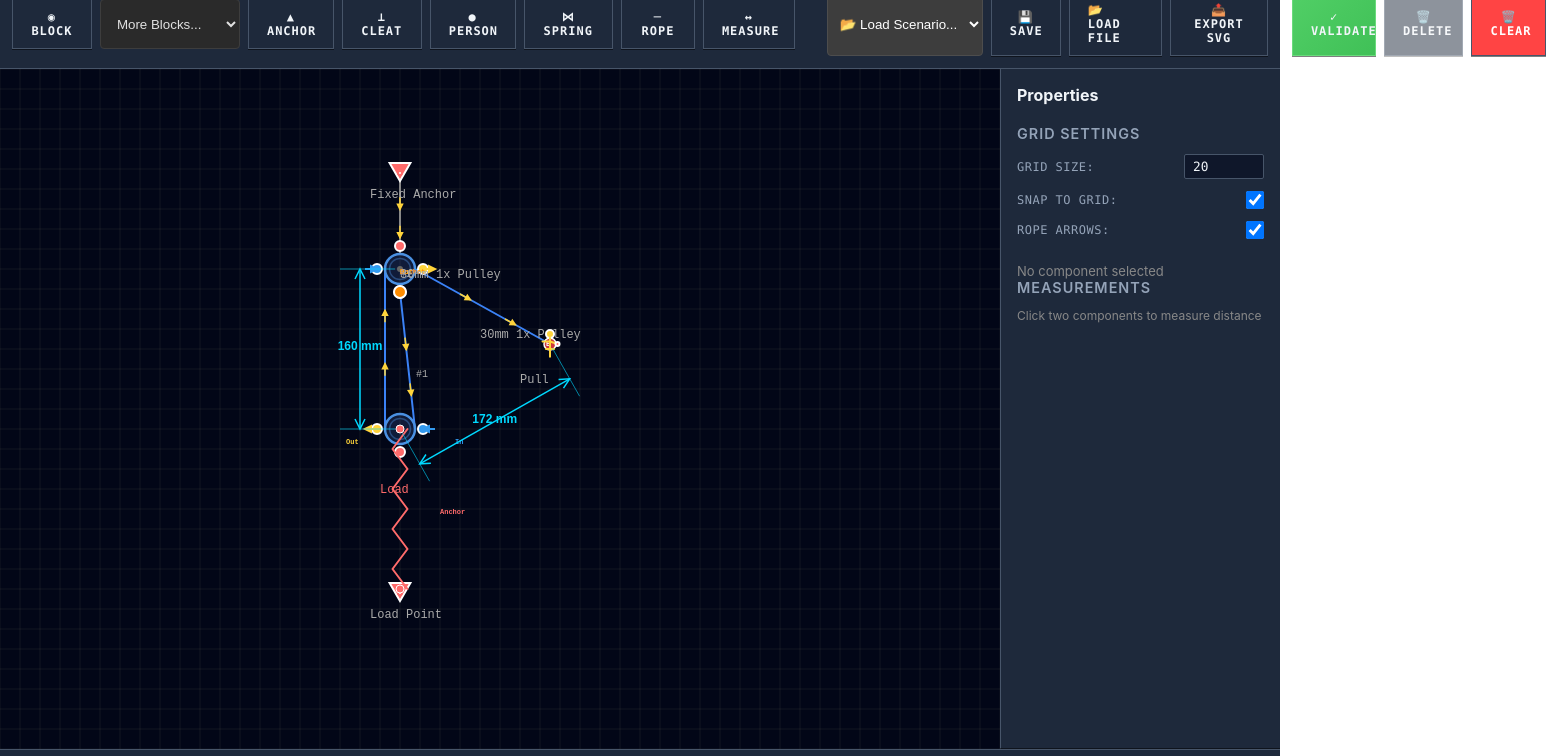
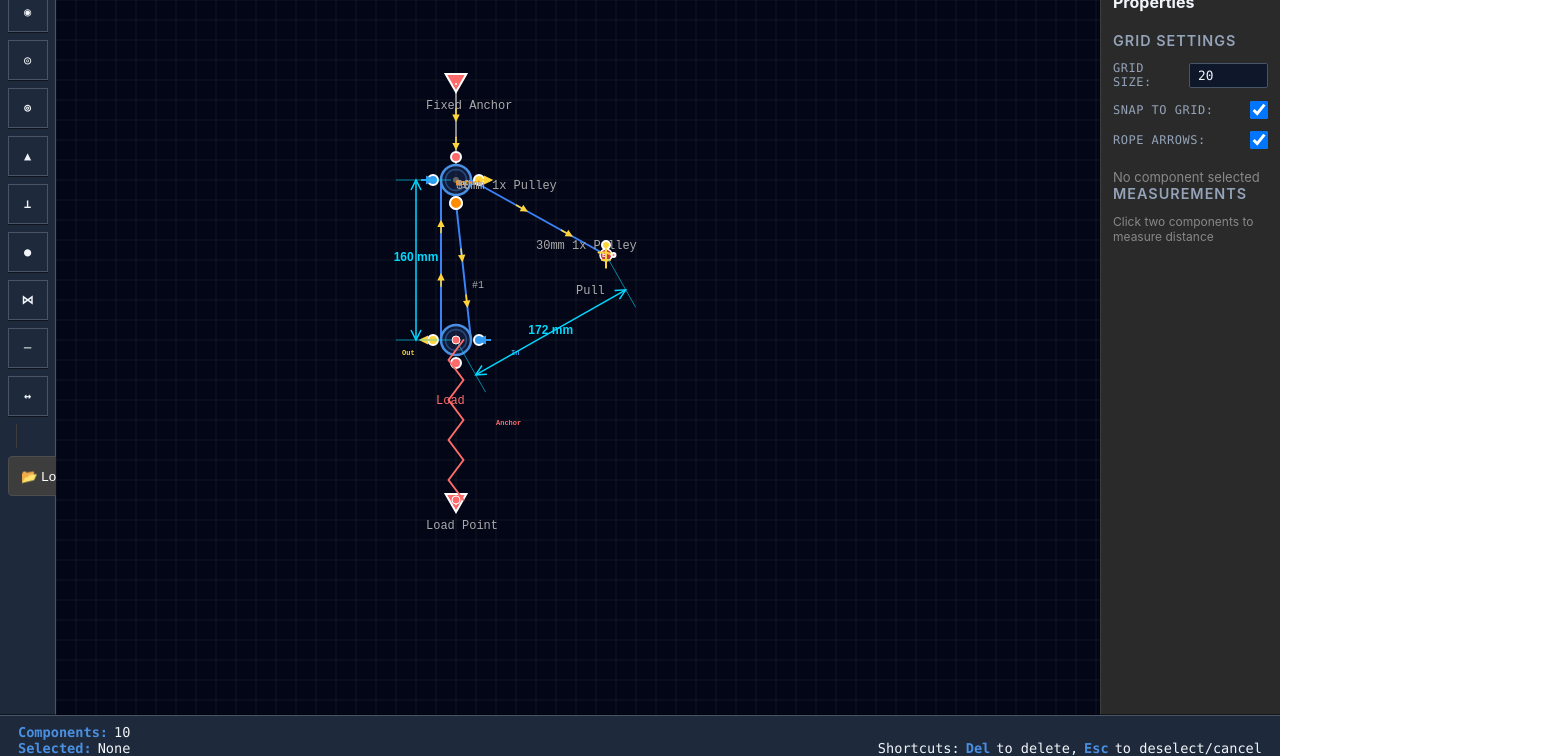
Before and after one commit to dhagan/pulley-deck-sketcher, a React (Vite) app: page / in a window 1280 px wide. Shown: the part 20-776 px from the top of the page, 1546 px wide, since content can reach past the window. Built offline with nearby package versions, Linux system fonts and the light colour scheme.

Commit message:
Fix undo/redo functionality - auto-track system changes and fix dependency array

```diff
--- a/src/App.css
+++ b/src/App.css
@@ -1,6 +1,7 @@
+
 .app {
     display: flex;
-    flex-direction: column;
+    flex-direction: row;
     height: 100vh;
     background: #0f172a;
     color: #f1f5f9;
@@ -8,12 +9,16 @@
 
 .toolbar {
     display: flex;
+    flex-direction: column;
     gap: 8px;
-    padding: 12px;
+    padding: 12px 0 12px 8px;
     background: #1e293b;
-    border-bottom: 1px solid #475569;
-    align-items: center;
-    box-shadow: 0 1px 0 0 rgba(0, 0, 0, 0.5);
+    border-right: 1px solid #475569;
+    align-items: flex-start;
+    box-shadow: 1px 0 0 0 rgba(0, 0, 0, 0.5);
+    min-width: 56px;
+    width: 56px;
+    height: 100vh;
 }
 
 .toolbar-button {
@@ -22,7 +27,7 @@
     font-weight: 600;
     text-transform: uppercase;
     letter-spacing: 1px;
-    padding: 10px 18px;
+    padding: 8px;
     background: #1e293b;
     border: 1px solid #475569;
     border-radius: 0px;
@@ -32,6 +37,11 @@
     box-shadow: 0 1px 0 0 rgba(0, 0, 0, 0.5);
     position: relative;
     overflow: hidden;
+    width: 40px;
+    height: 40px;
+    display: flex;
+    align-items: center;
+    justify-content: center;
 }
 
 .toolbar-button::before {
@@ -187,13 +197,14 @@
     overflow: hidden;
 }
 
+
 .properties-panel {
-    width: 280px;
-    background: #1e293b;
-    border-left: 1px solid #475569;
-    padding: 16px;
+    width: 180px;
+    background: #2a2a2a;
+    border-left: 1px solid #3d3d3d;
+    padding: 12px;
     overflow-y: auto;
-    box-shadow: 0 1px 0 0 rgba(0, 0, 0, 0.5);
+}
 }
 
 .property-group {
@@ -288,18 +299,24 @@
     box-shadow: 0 -1px 0 0 rgba(0, 0, 0, 0.5);
 }
 
-.status-info {
+
+.status-bar {
+    position: fixed;
+    left: 0;
+    bottom: 0;
+    width: 100vw;
     display: flex;
-    gap: 24px;
+    flex-direction: row;
+    justify-content: space-between;
+    align-items: center;
+    background: #1e293b;
+    color: #f1f5f9;
+    font-size: 0.85rem;
+    padding: 8px 18px;
+    border-top: 1px solid #475569;
+    min-height: 32px;
+    z-index: 100;
 }
-
-.status-item {
-    color: #94a3b8;
-}
-
-.status-item strong {
-    color: #3b82f6;
-    margin-right: 4px;
 }
     font-size: 12px;
     color: #888;
--- a/src/App.tsx
+++ b/src/App.tsx
@@ -20,6 +20,23 @@ const App: React.FC = () => {
     // Undo/Redo history
     const [history, setHistory] = useState<SystemState[]>([]);
     const [historyIndex, setHistoryIndex] = useState<number>(-1);
+
+    // Track system changes for undo/redo
+    useEffect(() => {
+        // Only add to history if there are actual components or selection changes
+        if (system.components.length > 0 || system.selectedId !== null) {
+            const currentState = JSON.stringify(system);
+            const lastState = historyIndex >= 0 ? JSON.stringify(history[historyIndex]) : null;
+
+            // Only add if state has actually changed
+            if (currentState !== lastState) {
+                const newHistory = history.slice(0, historyIndex + 1);
+                newHistory.push(JSON.parse(JSON.stringify(system)));
+                setHistory(newHistory);
+                setHistoryIndex(newHistory.length - 1);
+            }
+        }
+    }, [system.components, system.selectedId]);
 
     // Load first scenario on mount
     useEffect(() => {
@@ -348,7 +365,6 @@ const App: React.FC = () => {
 
     const handleDelete = () => {
         if (system.selectedId) {
-            addToHistory();
             setSystem(prev => ({
                 ...prev,
                 components: prev.components.filter(c => c.id !== system.selectedId),
@@ -357,13 +373,7 @@ const App: React.FC = () => {
         }
     };
 
-    // Undo/Redo functionality
-    const addToHistory = () => {
-        const newHistory = history.slice(0, historyIndex + 1);
-        newHistory.push({ ...system });
-        setHistory(newHistory);
-        setHistoryIndex(newHistory.length - 1);
-    };
+    // Undo/Redo functionality (now automatic via useEffect)
 
     // Keyboard shortcuts
     useEffect(() => {
@@ -401,7 +411,7 @@ const App: React.FC = () => {
 
         window.addEventListener('keydown', handleKeyDown);
         return () => window.removeEventListener('keydown', handleKeyDown);
-    }, [system.selectedId, toolMode]);
+    }, [system.selectedId, toolMode, history, historyIndex]);
 
     const handleCanvasRightClick = (e: any) => {
         e.evt.preventDefault();
--- a/src/components/Toolbar.tsx
+++ b/src/components/Toolbar.tsx
@@ -59,47 +59,28 @@ const Toolbar: React.FC<ToolbarProps> = ({
 
     return (
         <div className="toolbar">
-            <div className="toolbar-group" style={{ display: 'flex', gap: '8px' }}>
-                <button className="toolbar-button" onClick={onAddPulley} title="Add Single Block">◉ Block</button>
-                <select
-                    className="toolbar-select"
-                    onChange={(e) => {
-                        const value = e.target.value;
-                        if (value === 'double') onAddDoubleBlock();
-                        else if (value === 'triple') onAddTripleBlock();
-                        e.target.value = '';
-                    }}
-                    defaultValue=""
-                    style={{
-                        padding: '6px 12px',
-                        background: '#2a2a2a',
-                        color: '#e0e0e0',
-                        border: '1px solid #3d3d3d',
-                        borderRadius: '4px',
-                        cursor: 'pointer'
-                    }}
-                >
-                    <option value="" disabled>More Blocks...</option>
-                    <option value="double">◎ Double Block</option>
-                    <option value="triple">⊚ Triple Block</option>
-                </select>
-                <button className="toolbar-button" onClick={onAddAnchor} title="Add Anchor">▲ Anchor</button>
-                <button className="toolbar-button" onClick={onAddCleat} title="Add Cleat">⊥ Cleat</button>
-                <button className="toolbar-button" onClick={onAddPerson} title="Add Person">● Person</button>
-                <button className="toolbar-button" onClick={onAddSpring} title="Add Spring">⋈ Spring</button>
+
+            <div className="toolbar-group" style={{ display: 'flex', flexDirection: 'column', gap: '8px' }}>
+                <button className="toolbar-button" onClick={onAddPulley} title="Add Single Block">◉</button>
+                <button className="toolbar-button" onClick={onAddDoubleBlock} title="Add Double Block">◎</button>
+                <button className="toolbar-button" onClick={onAddTripleBlock} title="Add Triple Block">⊚</button>
+                <button className="toolbar-button" onClick={onAddAnchor} title="Add Anchor">▲</button>
+                <button className="toolbar-button" onClick={onAddCleat} title="Add Cleat">⊥</button>
+                <button className="toolbar-button" onClick={onAddPerson} title="Add Person">●</button>
+                <button className="toolbar-button" onClick={onAddSpring} title="Add Spring">⋈</button>
                 <button
                     className={`toolbar-button ${toolMode === 'rope' ? 'active' : ''}`}
                     onClick={onAddRope}
-                    title="Add Rope (Click points to connect)"
+                    title="Add Rope"
                 >
-                    ─ Rope {ropeStart ? '(Select End)' : ''}
+                    ─
                 </button>
                 <button
                     className={`toolbar-button ${toolMode === 'measure' ? 'active' : ''}`}
                     onClick={onMeasure}
                     title="Measure Distance"
                 >
-                    ↔ Measure
+                    ↔
                 </button>
                 {selectedId && onDelete && (
                     <button
@@ -108,7 +89,7 @@ const Toolbar: React.FC<ToolbarProps> = ({
                         title="Delete Selected"
                         style={{ background: '#8b1a1a', color: '#fff' }}
                     >
-                        🗑 Delete
+                        🗑
                     </button>
                 )}
             </div>
```
